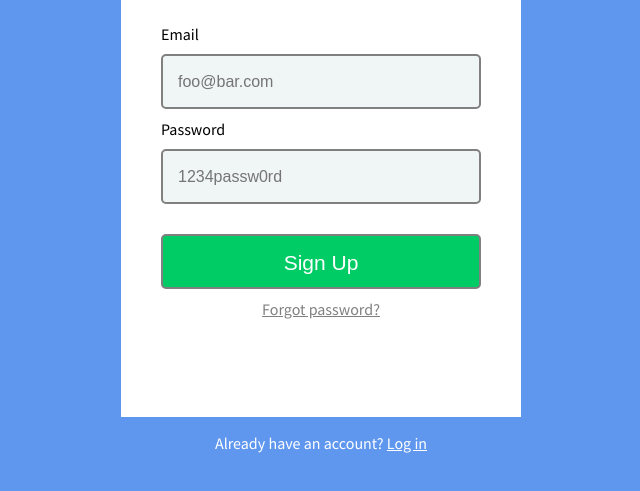
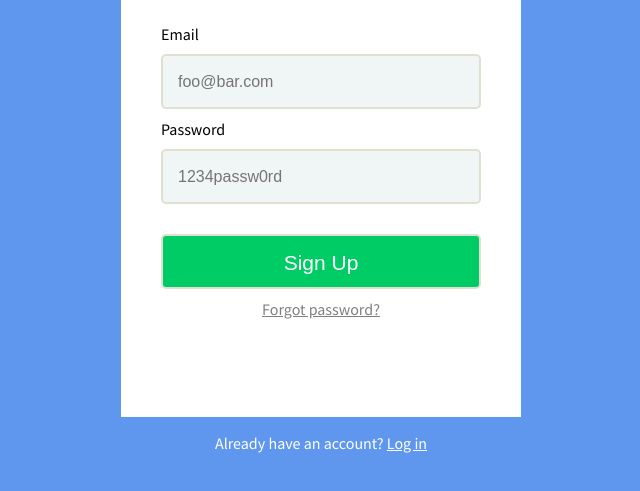
Before and after one commit to kevinlg333/AnalogSea, a plain HTML site: page index.html in a window 1280 px wide. Shown: the part 207-698 px from the top of the page, without its empty margins (319-959 px from the left). Drawn offline with Linux system fonts and the light colour scheme.

Commit message:
another update

```diff
--- a/main.css
+++ b/main.css
@@ -38,7 +38,7 @@ body {
 	width: 320px;
 	height: 55px;
 	padding: 15px;
-	border: 2px solid gray;
+	border: 2px solid #e0e0d1;
 	margin-top: 10px;
 	margin-bottom: 10px;
 	border-radius: 5px;
```
